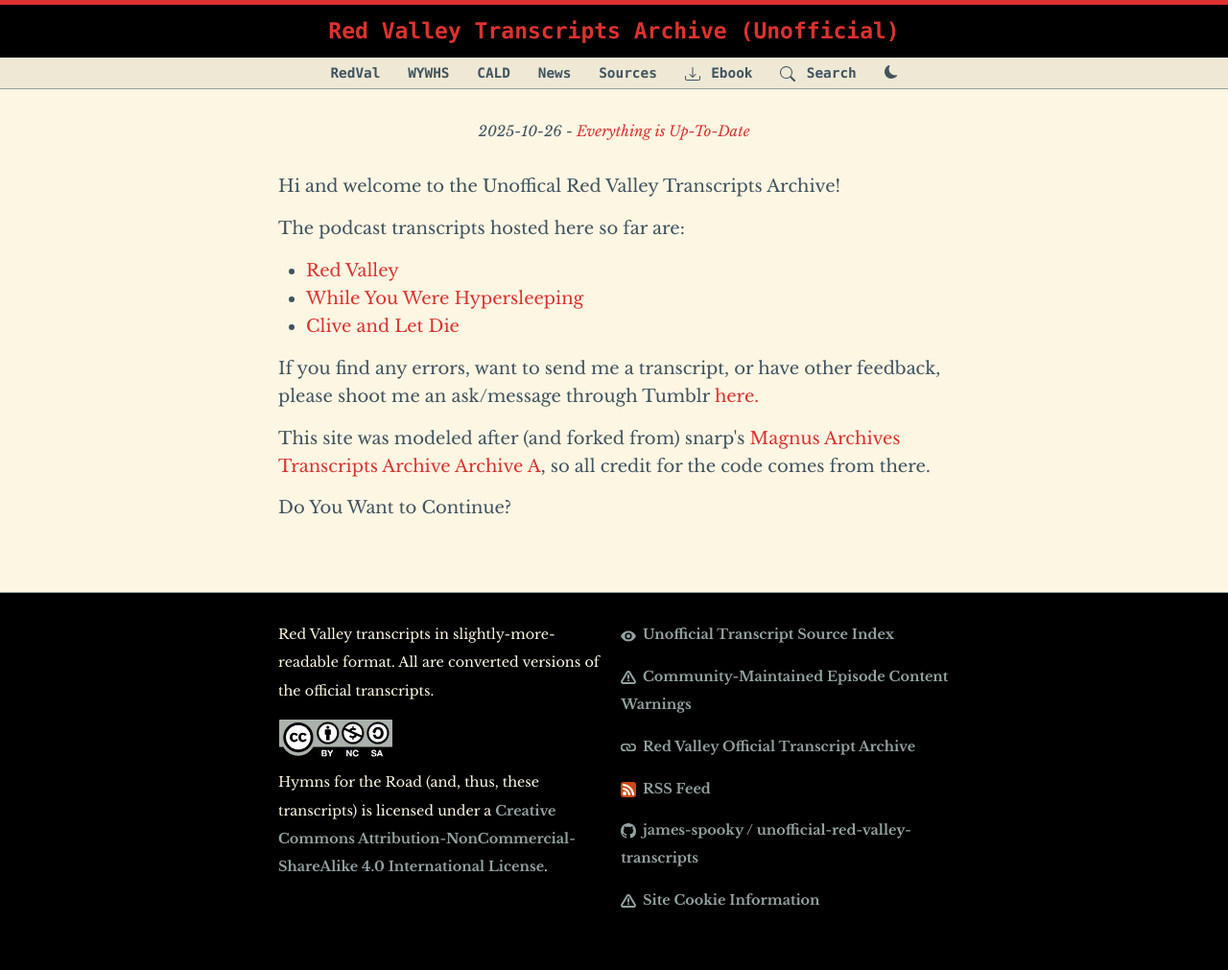
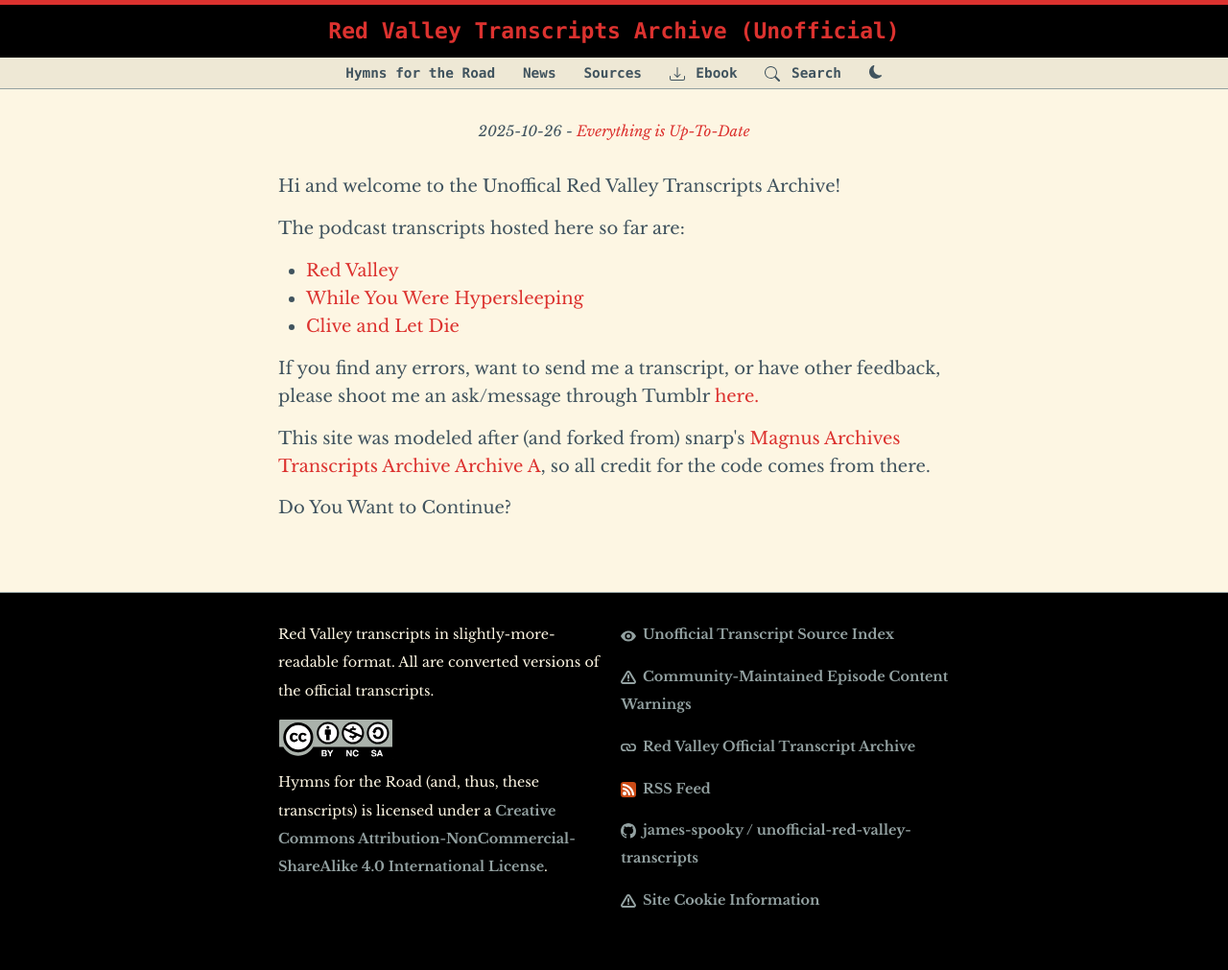
Before and after one commit to spooky-james/unofficial-hymns-for-the-road-transcripts, a Jekyll site: the page built from index.html, in a window 1280 px wide. Shown: the whole page at 96% size. Built offline with Jekyll 4.4.1, drawn with Linux system fonts in a browser that asks for light colours.

Commit message:
Update header.html

```diff
--- a/_includes/header.html
+++ b/_includes/header.html
@@ -3,9 +3,7 @@
     <a class="site-title" href="{{site.baseurl}}/">{{site.title}}</a>
   </div>
   <nav class="site-header-linkbar">
-    <span><a href="{{site.baseurl}}/RedVal.html">RedVal</a></span>
-    <span><a href="{{site.baseurl}}/wywhs.html">WYWHS</a></span>
-     <span><a href="{{site.baseurl}}/cald.html">CALD</a></span>
+    <span><a href="{{site.baseurl}}/Hymn.html">Hymns for the Road</a></span>
     <span><a href="{{site.baseurl}}/news.html">News</a></span>
         <span><a href="{{site.baseurl}}/sources.html">Sources</a></span>
 
```
